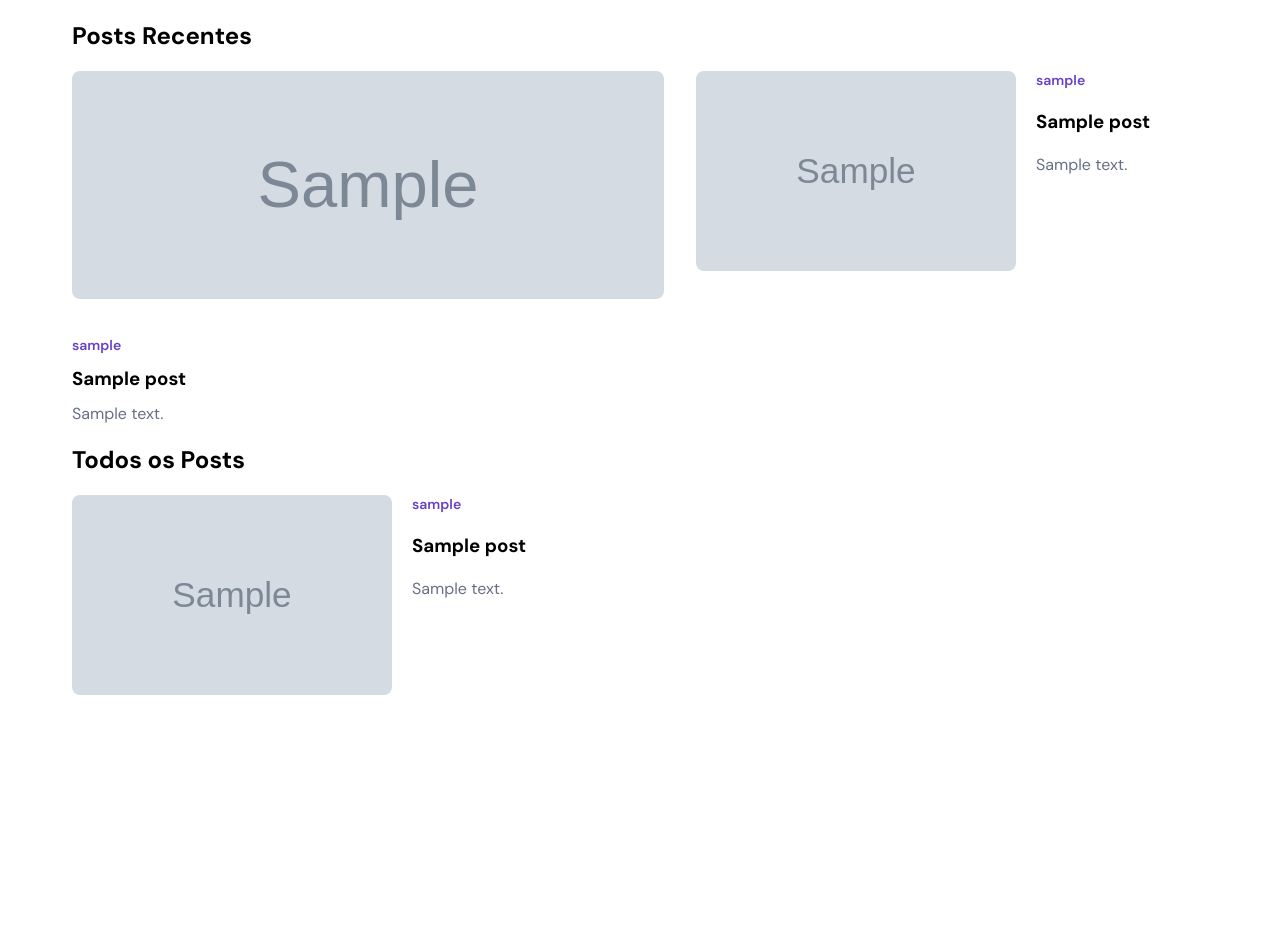
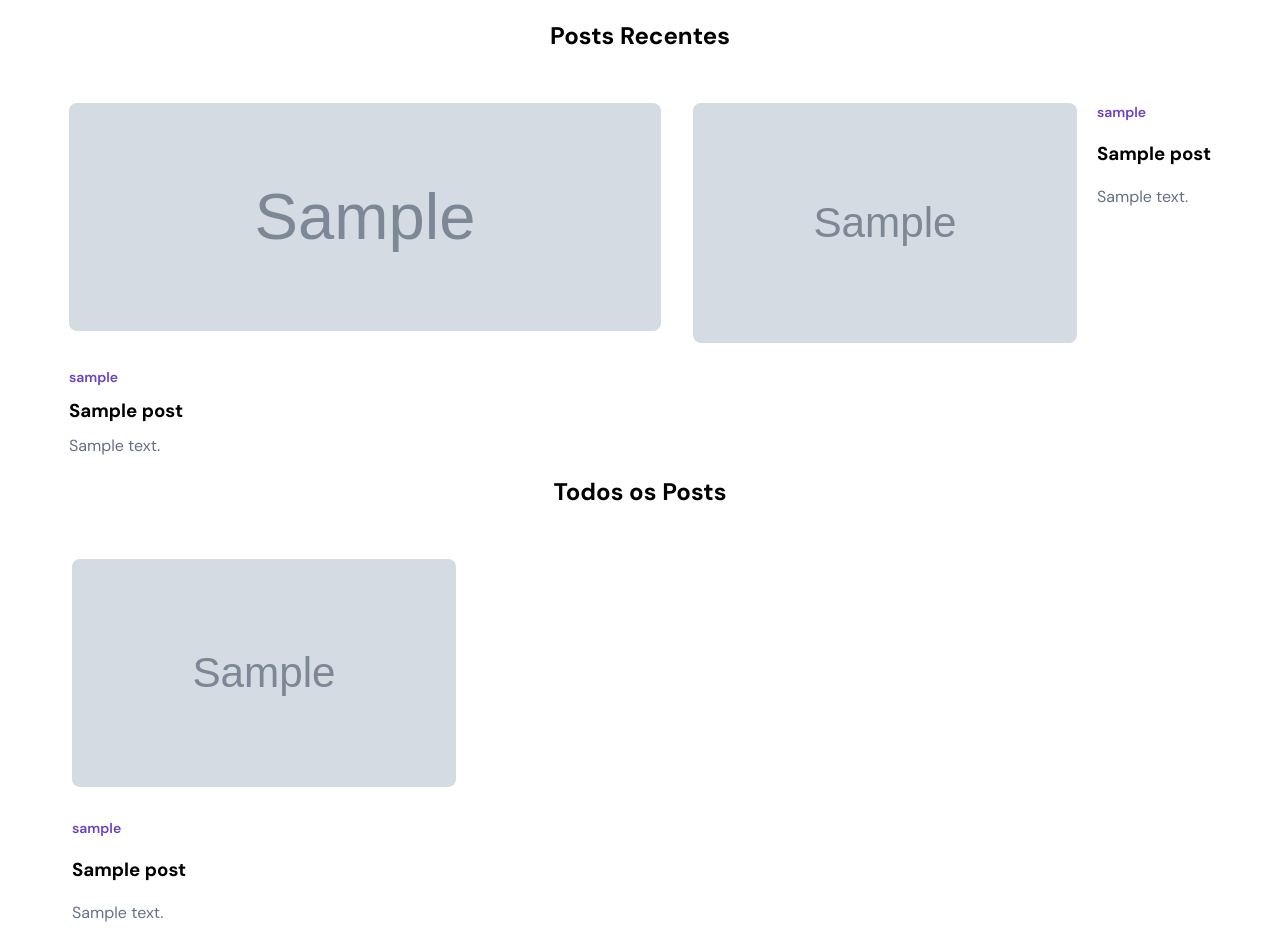
Before and after one commit to limahugovt/professional-blog, a Django app: page / in a window 1280 px wide. Shown: the part 68-999 px from the top of the page. Before the commit the page ends 763 px from the top, so only its background shows below. Run offline with Django 5.2, Linux system fonts and the light colour scheme; tables that the repository leaves empty hold one stand-in row (values such as "Sample post"); grey boxes marked "Sample" are stand-in pictures.

Commit message:
chore: Update index.html template to display all posts and improve styling

```diff
--- a/courses/templates/index.html
+++ b/courses/templates/index.html
@@ -4,7 +4,7 @@
 
 {% block content %}
 
-<section>
+<section class="section">
   <div>
     <h2>
       Posts Recentes
@@ -25,33 +25,33 @@
     </div>
 
     <div class="grid-posts">
-      {% for post in posts %}
+      {% for posts_recents in posts_recents %}
         <div class="section-post">
-          <img src="{{ post.image.url }}" alt="" class="post-image">
+          <img src="{{ posts_recents.image.url }}" alt="" class="post-image">
           <div class="infos-post">
-            <p id="author">{{ post.author }}</p>
-            <h3 id="name-post">{{ post.title }}</h3>
-            <p id="about-post">{{ post.content }}</p>
+            <p id="author">{{ posts_recents.author }}</p>
+            <h3 id="name-post">{{ posts_recents.title }}</h3>
+            <p id="about-post">{{ posts_recents.content }}</p>
           </div>
         </div>
       {% endfor %}
     </div>
   </div>
 </section>
-<section>
+<section class="section">
   <div>
     <h2>
       Todos os Posts
     </h2>
   </div>
   <div class="grid-posts-3">
-    {% for post in posts %}
-      <div class="section-post">
-        <img src="{{ post.image.url }}" alt="" class="post-image">
+    {% for all_posts in all_posts %}
+      <div class="section-post-colum">
+        <img src="{{ all_posts.image.url }}" alt="" class="post-image">
           <div class="infos-post">
-            <p id="author">{{ post.author }}</p>
-            <h3 id="name-post">{{ post.title }}</h3>
-            <p id="about-post">{{ post.content}}</p>
+            <p id="author">{{ all_posts.author }}</p>
+            <h3 id="name-post">{{ all_posts.title }}</h3>
+            <p id="about-post">{{ all_posts.content}}</p>
           </div>
       </div>
     {% endfor %}
--- a/courses/views.py
+++ b/courses/views.py
@@ -4,6 +4,7 @@ from .models import Post
 def home(request):
     context = {
         'posts_relevant': Post.objects.filter(relevant=True).order_by('-publish')[:1],
-        'posts': Post.objects.filter(status='published').order_by('-publish')[:2]
+        'posts_recents': Post.objects.filter(status='published').order_by('-publish')[:2],
+        'all_posts': Post.objects.filter(status='published').order_by('-publish')[:6]
     }
     return render(request, 'index.html', context)
--- a/static/styles/style.css
+++ b/static/styles/style.css
@@ -20,6 +20,12 @@ header h1 {
   font-size: 20px;
 }
 
+.section {
+  display: flex;
+  flex-direction: column;
+  gap: 32px;
+  align-items: center;
+}
 
 nav ul {
   display: flex;
@@ -51,12 +57,26 @@ nav ul {
 .section-post {
   display: flex;
   gap: 20px;
-  width: max-content;
+  max-width: 592px;
+}
+
+.section-post-colum {
+  display: flex;
+  flex-direction: column;
+  max-width: 383px;
+  gap: 32px;
+}
+
+.section-post-colum img {
+  width: 384px;
+  height: 228px;
+  border-radius: 8px;
+  object-fit: cover;
 }
 
 .section-post img {
-  width: 320px;
-  height: 200px;
+  width: 384px;
+  height: 240px;
   border-radius: 8px;
   object-fit: cover;
 }
@@ -70,7 +90,10 @@ nav ul {
 
 #name-post {
   margin: 0px;
-  margin: 0px;
+  max-width: 248px;
+  overflow: hidden;
+  text-overflow: ellipsis;
+  white-space: nowrap;
 }
 
 #about-post {
@@ -91,6 +114,7 @@ nav ul {
   gap: 32px;
 }
 
+
 .infos-post {
   display: flex;
   flex-direction: column;
@@ -108,12 +132,9 @@ nav ul {
   margin: 0px;
   max-width: 592px;
   color: #667085;
-  max-height: 48px;
   overflow: hidden;
-  display: -webkit-box;
-  -webkit-line-clamp: 4;
-  -webkit-box-orient: vertical;
   text-overflow: ellipsis;
+  word-break: break-all;
 }
 
 .grid-posts {
@@ -124,7 +145,6 @@ nav ul {
 
 .grid-posts-3 {
   display: grid;
-  grid-template-columns: repeat(2, 1fr);
-  gap: 12px;
-  width: 100%;
+  grid-template-columns: repeat(3, 1fr);
+  gap: 32px;
 }
```
